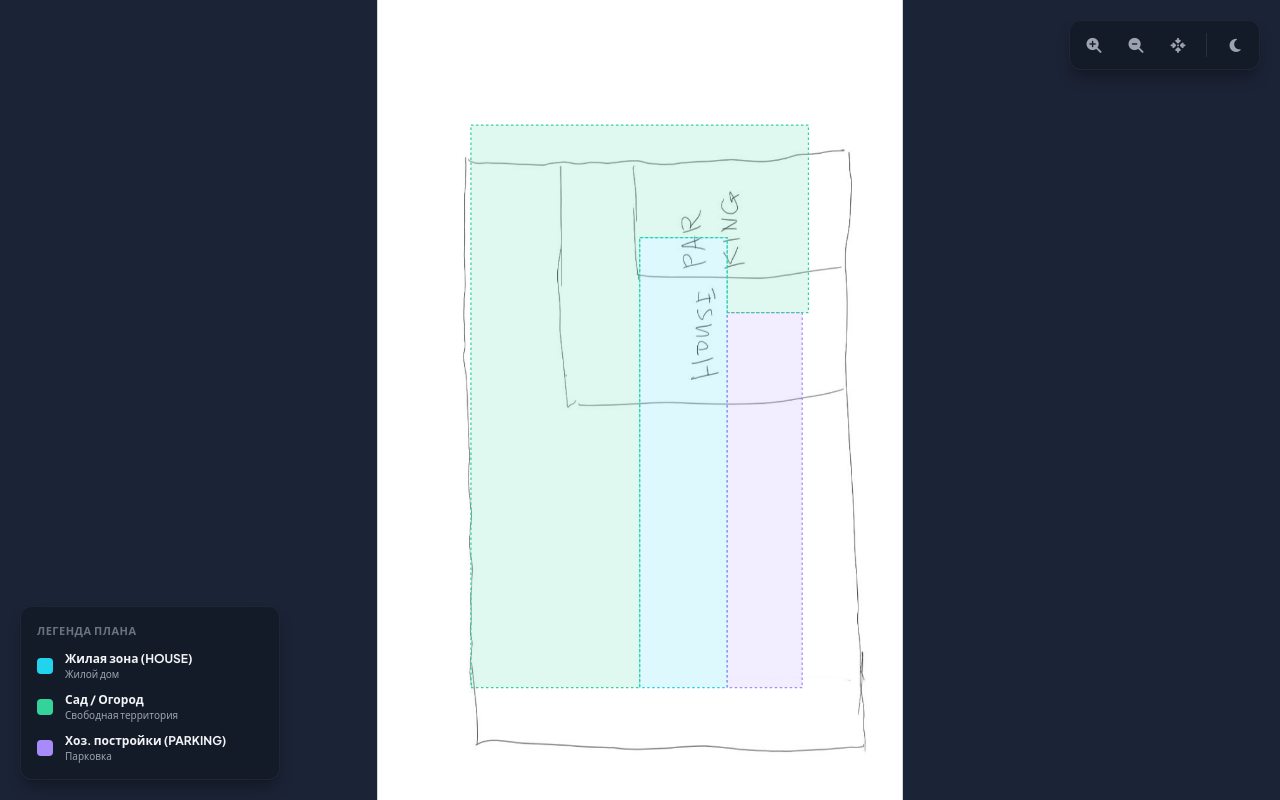
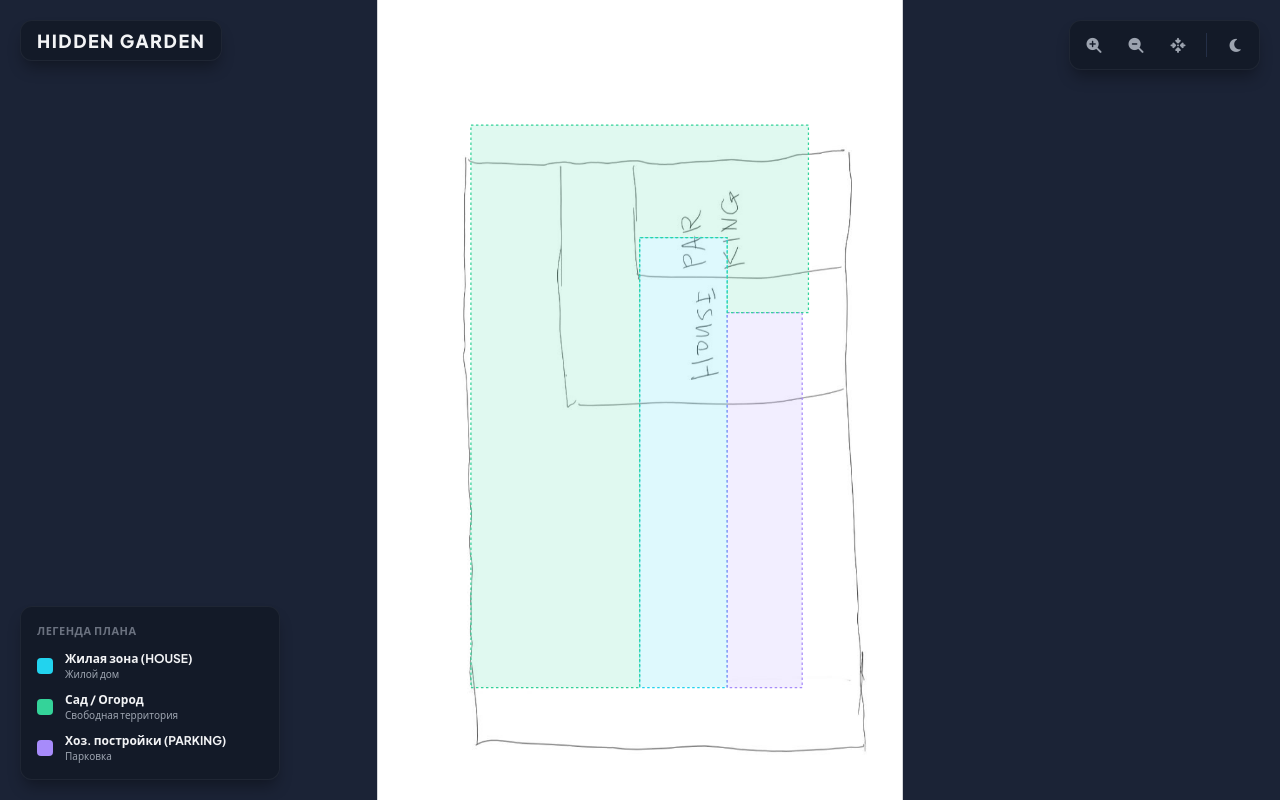
Before and after one commit to digitalfuture/garden-plan, a website: page public/index.html in a window 1280 px wide. Drawn offline with Linux system fonts and the light colour scheme.

Commit message:
Add floating HIDDEN GARDEN title in top-left corner

```diff
--- a/public/index.html
+++ b/public/index.html
@@ -24,6 +24,11 @@
       <div class="canvas-container" id="canvas-container">
         <!-- SVG will be loaded/injected here via Snap.svg -->
         <svg id="svg-canvas" width="100%" height="100%"></svg>
+
+        <!-- Floating Title in the Top-Left -->
+        <div class="map-title-floating">
+          <h1>HIDDEN GARDEN</h1>
+        </div>
 
         <!-- Floating Toolbar on the Right -->
         <div class="map-toolbar-floating">
--- a/public/style.css
+++ b/public/style.css
@@ -153,6 +153,29 @@ body {
   margin: 0 4px;
 }
 
+/* Floating Title in the Top-Left */
+.map-title-floating {
+  position: absolute;
+  top: 20px;
+  left: 20px;
+  z-index: 10;
+  pointer-events: none; /* Let click events pass to SVG canvas */
+}
+
+.map-title-floating h1 {
+  font-size: 18px;
+  font-weight: 800;
+  letter-spacing: 1.5px;
+  color: var(--text-primary);
+  background: var(--glass-bg);
+  backdrop-filter: var(--glass-blur);
+  border: 1px solid var(--glass-border);
+  padding: 8px 16px;
+  border-radius: var(--border-radius);
+  box-shadow: var(--shadow-lg);
+  display: inline-block;
+}
+
 /* Floating Legend on the Left */
 .plan-legend-floating {
   position: absolute;
```
